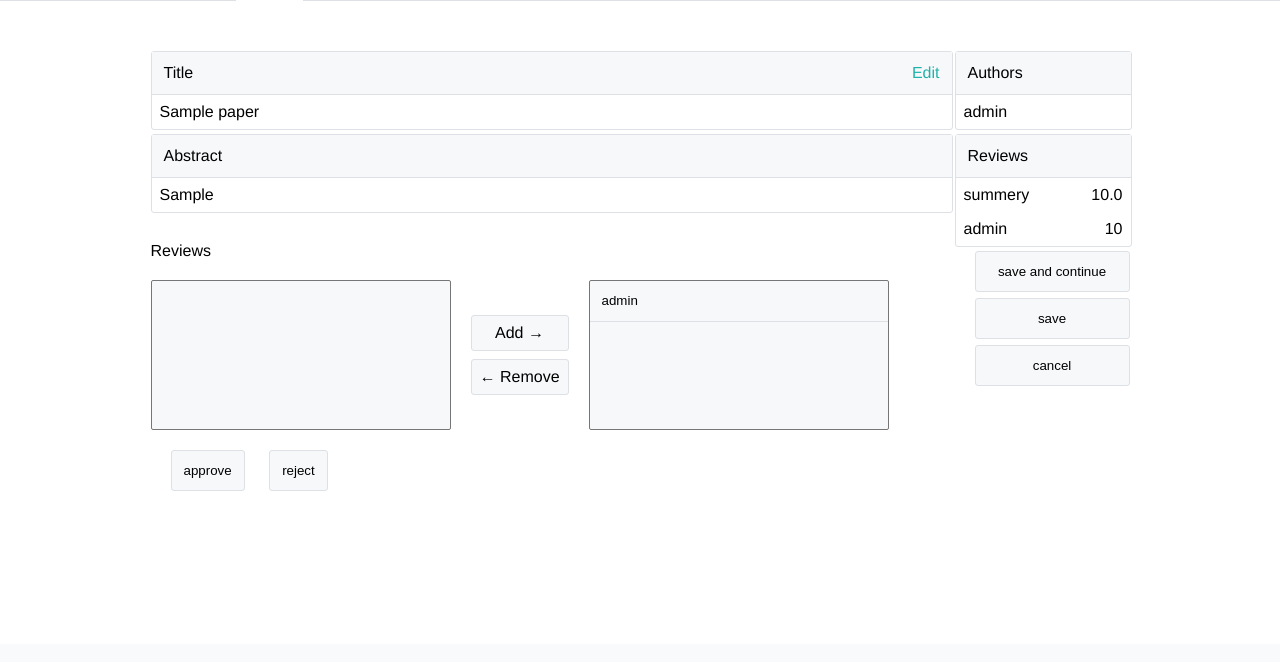
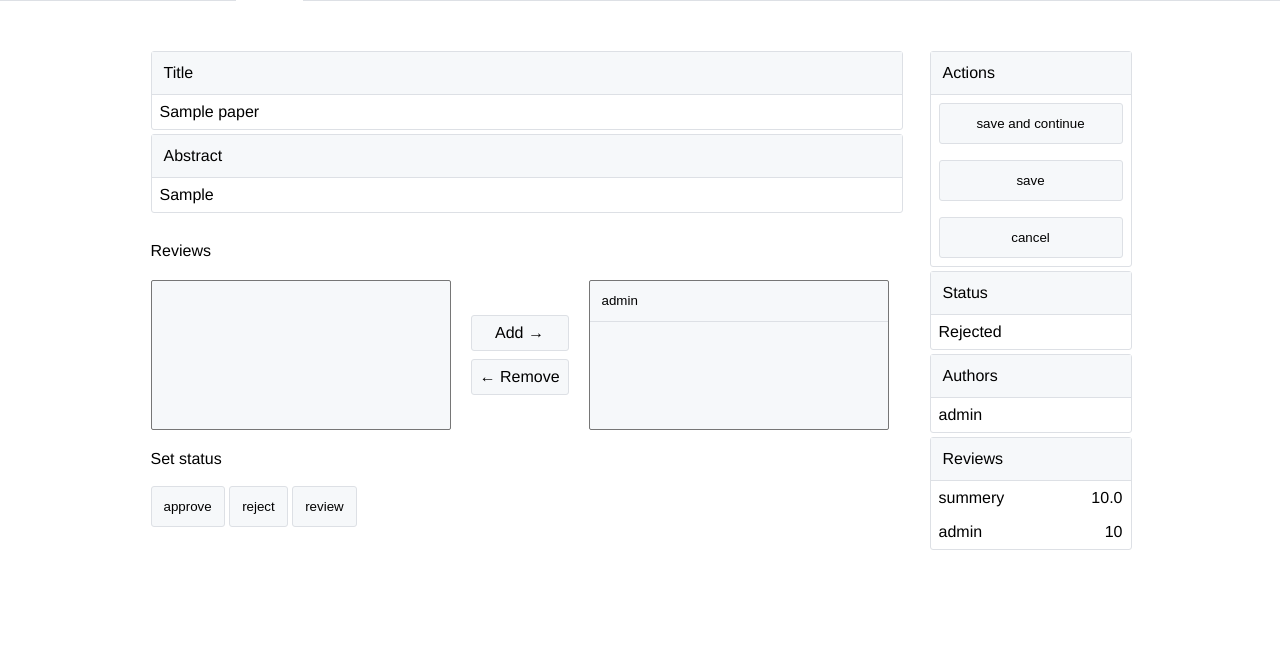
Before and after one commit to SebastianKapunkt/paper-review-platform, a Flask app: page /paper/1/council/edit in a window 1280 px wide. Shown: the part 156-818 px from the top of the page. Before the commit the page ends 647 px from the top, so only its background shows below. Run offline with Flask 2, Linux system fonts and the light colour scheme; the visitor is signed in with stand-in values (Sample User, id 1); data comes from the database, SQL or seed files in the repository; tables that the repository leaves empty hold one stand-in row (values such as "Sample post"); lists and menus that the app fills with data are empty; a map, chart or similar area stays blank.

Commit message:
integreate status in all views

```diff
--- a/app/static/styles/material_input.css
+++ b/app/static/styles/material_input.css
@@ -3,6 +3,7 @@
 /* form starting stylings ------------------------------- */
 .group {
   position: relative;
+  padding-right: 17px;
 }
 .group input,
 .group textarea {
--- a/app/static/styles/paper.css
+++ b/app/static/styles/paper.css
@@ -129,11 +129,12 @@
   display: flex;
   flex-flow: row wrap;
   justify-content: space-between;
+  margin-bottom: 100px;
 }
 
 .left-side {
   margin-right: 4px;
-  max-width: 800px;
+  max-width: 750px;
   width: 100%;
 }
 
@@ -163,7 +164,6 @@
   justify-content: space-between;
 }
 
-.paper-flow button {
-  margin-left: 20px;
-  margin-bottom: 6px;
+.item-container > div > button {
+  width: 100%;
 }
--- a/app/templates/chair.html
+++ b/app/templates/chair.html
@@ -4,6 +4,7 @@
         <div>Title</div>
         <div>Reviewer</div>
         <div>Authors</div>
+        <div>Status</div>
         <div>Score</div>
     </div>
     {% for paper in papers %}
@@ -24,6 +25,7 @@
                 </div>
                 {% endfor %}
             </div>
+            <div>{{paper.get_status()}}</div>
             <div>{{paper.get_score()}}</div>
         </div>
     </a>
--- a/app/templates/council_edit_paper.html
+++ b/app/templates/council_edit_paper.html
@@ -6,9 +6,6 @@
             <div class="item-container">
                 <div>
                     <div>Title</div>
-                    <a href="/paper/{{paper.id}}/edit">
-                        <div>Edit</div>
-                    </a>
                 </div>
                 <div>{{paper.title}}</div>
             </div>
@@ -35,9 +32,31 @@
                     {% endfor %}
                 </select>
             </div>
-
+            <div>Set status</div>
+            <br>
+            <button type="submit" name="submit" value="approve"> approve </button>
+            <button type="submit" name="submit" value="reject"> reject </button>
+            <button type="submit" name="submit" value="under_review"> review </button>
         </div>
         <div class="right-side">
+            <div class="item-container">
+                <div>Actions</div>
+                <div>
+                    <button type="submit" name="submit" value="save">save and continue</button>
+                </div>
+                <div>
+                    <button type="submit" name="submit" value="redirect">save</button>
+                </div>
+                <div>
+                    <button type="submit" name="submit" value="cancel">cancel</button>
+                </div>
+            </div>
+            <div class="item-container paper-user">
+                <div>Status</div>
+                <div class="show-review">
+                    <div>{{paper.get_status()}}</div>
+                </div>
+            </div>
             <div class="item-container paper-user">
                 <div>Authors</div>
                 {% for author in paper.authors %}
@@ -59,13 +78,6 @@
                 </div>
                 {% endfor %}
             </div>
-            <button type="submit" name="submit" value="save">save and continue</button>
-            <button type="submit" name="submit" value="redirect">save</button>
-            <button type="submit" name="submit" value="cancel">cancel</button>
-        </div>
-        <div class="">
-            <button type="submit" name="submit" value="approve"> approve </button>
-            <button type="submit" name="submit" value="reject"> reject </button>
         </div>
     </form>
 </div>
--- a/app/templates/show_paper.html
+++ b/app/templates/show_paper.html
@@ -26,6 +26,12 @@
             </div>
             {% endfor %}
         </div>
+        <div class="item-container paper-user">
+            <div>Status</div>
+            <div>
+                {{paper.get_status()}}
+            </div>
+        </div>
     </div>
 </div>
 {% endblock %}
--- a/app/templates/user_authored.html
+++ b/app/templates/user_authored.html
@@ -3,6 +3,7 @@
     <div>
         <div>Title</div>
         <div>Authors</div>
+        <div>Status</div>
     </div>
     {% for paper in papers %}
     <a href="/paper/{{paper.id}}/">
@@ -15,6 +16,9 @@
                 </div>
                 {% endfor %}
             </div>
+            <div>
+                {{paper.get_status()}}
+            </div>
         </div>
     </a>
     {% endfor %}
--- a/app/views.py
+++ b/app/views.py
@@ -205,8 +205,8 @@
 @app.route('/to_review', methods=['GET'])
 @login_required
 def to_review_by_user():
-    papers = paper_controller.get_papers_to_review_by_user(session['user_id'])
-    return render_template('to_review.html', title="Paper", papers=papers)
+    paper_dicts = paper_controller.get_papers_to_review_by_user(session['user_id'])
+    return render_template('to_review.html', title="Paper", paper_dicts=paper_dicts)
 
 
 @app.route('/conference_chair', methods=['GET'])
@@ -251,6 +251,8 @@
             paper_controller.set_paper_status(paper, 2)
         elif(submit == 'reject'):
             paper_controller.set_paper_status(paper, 1)
+        elif(submit == 'under_review'):
+            paper_controller.set_paper_status(paper, 0)
 
         if(submit == "redirect"):
             return redirect(url_for('conference_chair'))
```
Also changed, not shown: app/templates/edit_paper.html (+18 -3 lines), app/templates/submission.html (+6 -1 lines), app/templates/to_review.html (+7 -5 lines).
